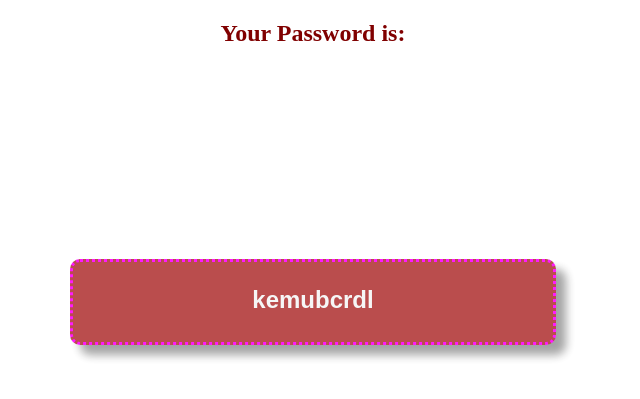
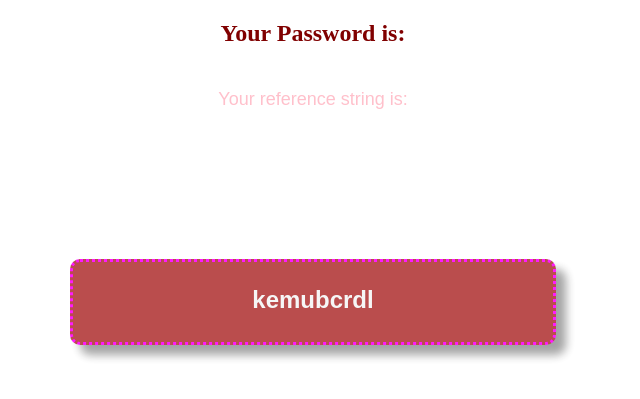
Before and after one commit to alibas01/pass_gen_django, a Django app: page /pass/ in a window 1280 px wide. Shown: the part 98-497 px from the top of the page, without its empty margins (327-967 px from the left). Run offline with Django 3.2, Linux system fonts and the light colour scheme; some web fonts are replaced.

Commit message:
reference word exhibit

```diff
--- a/pass_gen/static/css/style.css
+++ b/pass_gen/static/css/style.css
@@ -86,6 +86,16 @@
   align-items: center;
 }
 
+h6 {
+  color: pink;
+  font-size: large;
+  font-weight: 350;
+  font-family: sans-serif;
+  display: flex;
+  justify-content: center;
+  align-items: center;
+}
+
 h1 {
   display: flex;
   justify-content: center;
--- a/pass_gen/templates/pass.html
+++ b/pass_gen/templates/pass.html
@@ -34,7 +34,10 @@
       </header> -->
 
       <h1>Your Password is:</h1>
-      <output><h3>{{password}}</h3></output>
+      <output>
+        <h3>{{password}}</h3>
+      </output>
+      <h6>Your reference string is: {{reference}}</h6>
     </section>
   </body>
 </html>
--- a/pass_gen/views.py
+++ b/pass_gen/views.py
@@ -76,7 +76,7 @@
     else:
         passthe=mix(reference)
 
-    return render(request, 'pass.html', {'password': passthe, 'author': 'Ali Bas'})
+    return render(request, 'pass.html', {'password': passthe, 'author': 'Ali Bas', 'reference':reference})
 
 def about(request):
     return render(request, 'about.html', {'author': 'Ali Bas'})
```
